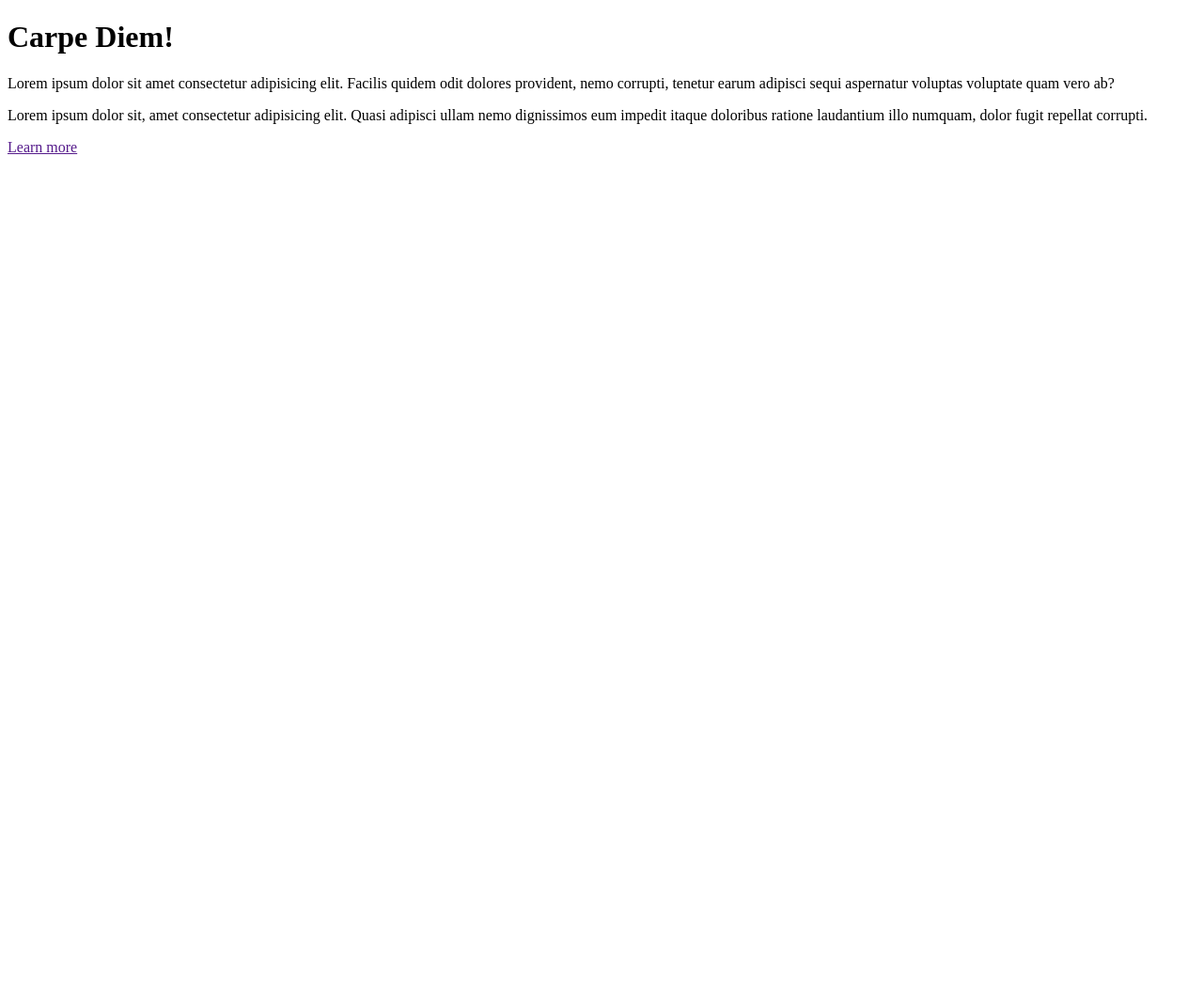
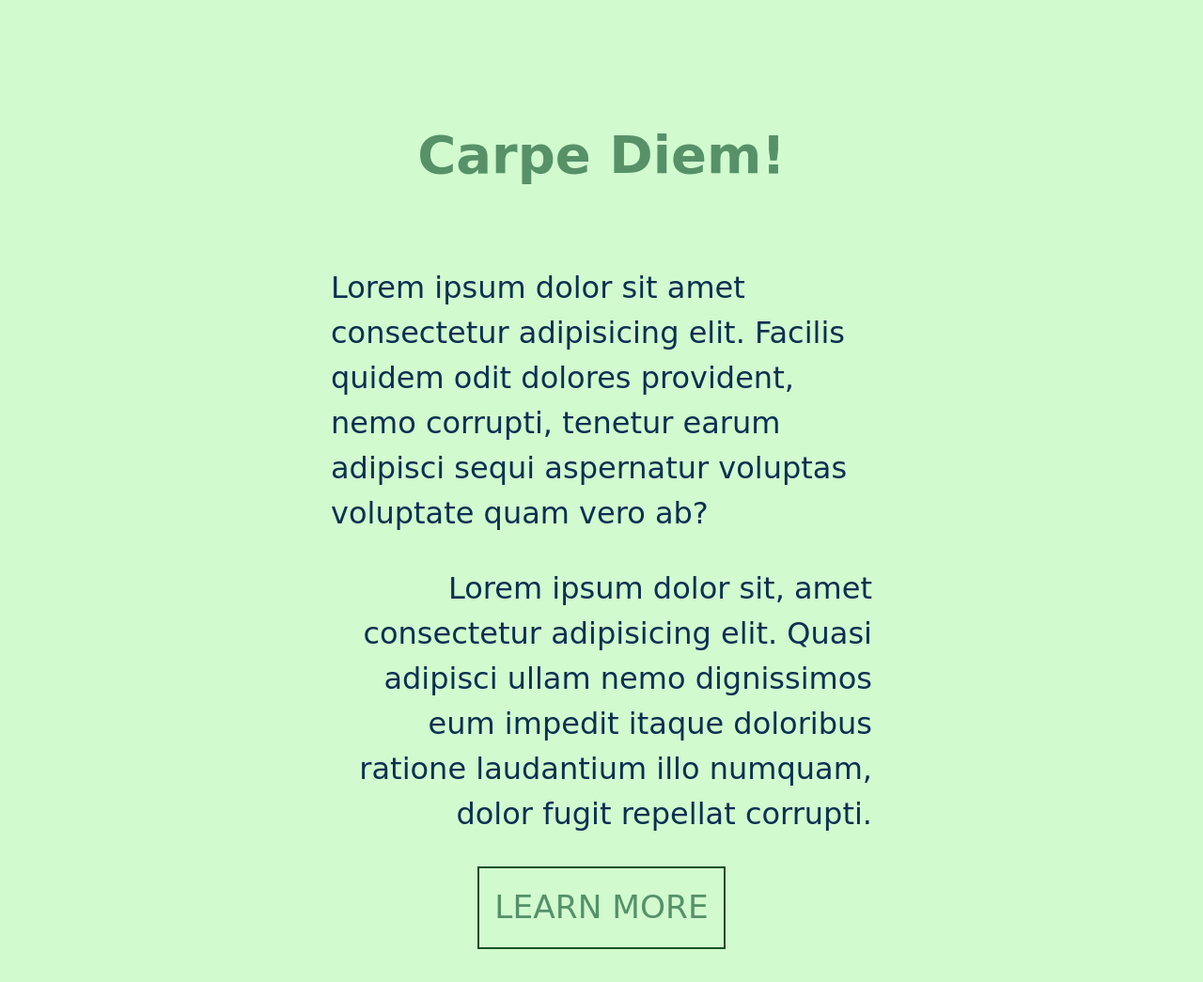
Before and after one commit to MignightE/MyFirstCSSAnimation, a plain HTML site: page index.html in a window 1280 px wide. Shown: the whole page at 94% size. Before the commit the page ends 800 px from the top, so only its background shows below. Drawn offline with Linux system fonts and the light colour scheme; a web font is replaced by a local one.

Commit message:
MyFirstCSSAnimation

```diff
--- a/index.html
+++ b/index.html
@@ -5,7 +5,7 @@
     <meta http-equiv="X-UA-Compatible" content="IE=edge">
     <meta name="viewport" content="width=device-width, initial-scale=1.0">
     <title>My First CSS Animation</title>
-    <link rel=“stylesheet” href="CSS/style.css">
+    <link rel="stylesheet" href="css/style.css">
 </head>
 <body>
 
```
